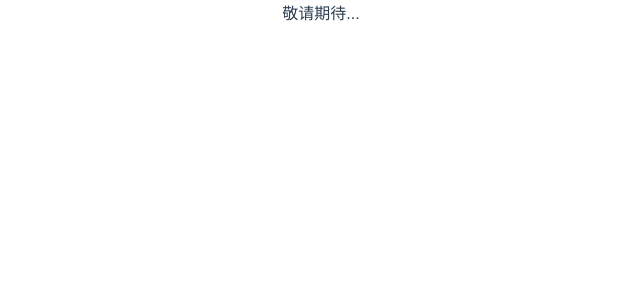
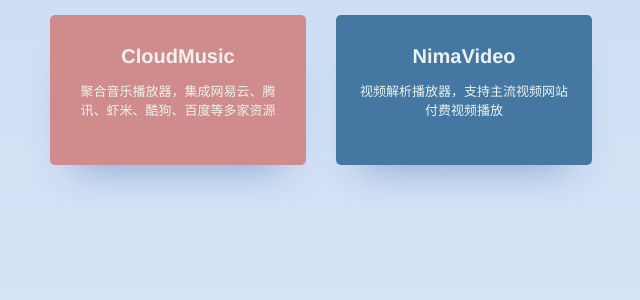
Before and after one commit to ricev/webox, a Vue app: page /#/ in a window 1280 px wide. Shown: the top 300 px of the page, without its empty margins (319-959 px from the left). Built offline with nearby package versions, Linux system fonts and the light colour scheme; a small style sheet from the web is missing.

Commit message:
add Home

```diff
--- a/src/views/Home.vue
+++ b/src/views/Home.vue
@@ -1,9 +1,105 @@
 <template>
-  <div class="home">敬请期待...</div>
+  <div class="webox-home">
+    <div
+      class="webox-home-item"
+      v-for="(item, index) in appList"
+      :key="item.name"
+      :style="'background-color:' + colors[index % 10]"
+    >
+      <router-link :to="item.url">
+        <div style="width:100%;height:100%;">
+          <h1>{{ item.name }}</h1>
+          <p>{{ item.description }}</p>
+        </div>
+      </router-link>
+    </div>
+  </div>
 </template>
 
 <script>
 export default {
-  name: "home"
+  name: "Home",
+  data() {
+    return {
+      appList: [
+        {
+          name: "CloudMusic",
+          description:
+            "聚合音乐播放器，集成网易云、腾讯、虾米、酷狗、百度等多家资源",
+          url: "music"
+        },
+        {
+          name: "NimaVideo",
+          description: "视频解析播放器，支持主流视频网站付费视频播放",
+          url: "video"
+        }
+      ],
+      colors: [
+        "#d08c8c",
+        "#4478a2",
+        "#7961b5",
+        "#618fb5",
+        "#61b5a8",
+        "#b57f61",
+        "#aab53c",
+        "#607d8b"
+      ]
+    };
+  }
 };
 </script>
+<style scoped>
+::-webkit-scrollbar {
+  display: none;
+}
+a:hover,
+a:visited,
+a:link,
+a:active {
+  text-decoration: none;
+}
+.webox-home {
+  background: linear-gradient(to top, #e0eafc, #cfdef3);
+  color: #61819e;
+  height: 100vh;
+  width: 100vw;
+}
+.webox-home-item {
+  width: 20%;
+  height: 150px;
+  margin: 15px;
+  display: inline-block;
+  text-align: center;
+  color: #ebf3ef;
+  box-shadow: 0 26px 40px -24px #88a2cf;
+  border-radius: 5px;
+  overflow: hidden;
+}
+
+.webox-home-item :hover {
+  transform: scale(1.2);
+}
+
+.webox-home-item h1:hover,
+.webox-home-item p:hover {
+  transform: none;
+}
+
+.webox-home-item h1 {
+  margin-top: 30px;
+  color: #ebf3ef;
+  font-size: 20px;
+  cursor: pointer;
+}
+
+.webox-home-item p {
+  margin: 5px 20px;
+  font-size: 13px;
+  color: #ebf3ef;
+}
+@media screen and (max-width: 700px) {
+  .webox-home-item {
+    width: 90%;
+  }
+}
+</style>
--- a/src/views/Music.vue
+++ b/src/views/Music.vue
@@ -123,7 +123,7 @@
 
 <script>
 export default {
-  name: "Home",
+  name: "Music",
   data() {
     return {
       keyword: "",
```
